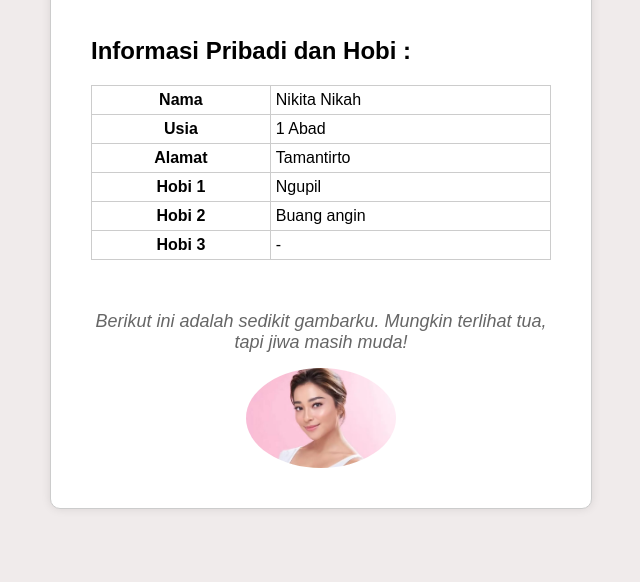
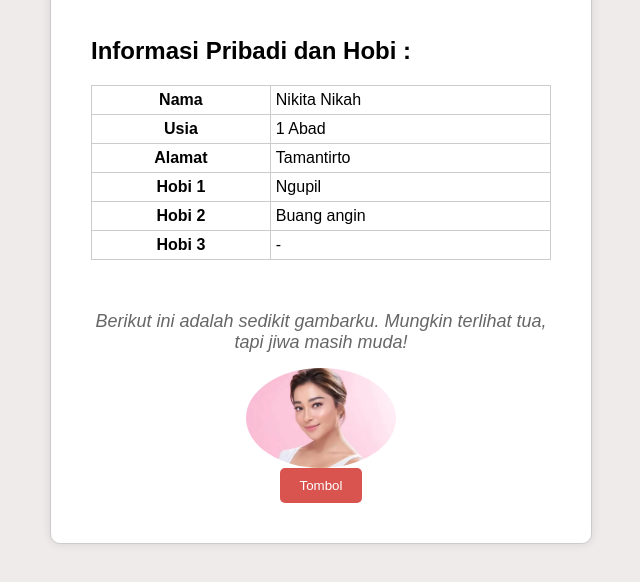
Before and after one commit to AffraAdiWirawan/Exercis1_149, a plain HTML site: page index.html in a window 1280 px wide. Shown: the part 174-756 px from the top of the page, without its empty margins (319-959 px from the left). Drawn offline with Linux system fonts and the light colour scheme.

Commit message:
membuat button

```diff
--- a/index.html
+++ b/index.html
@@ -115,7 +115,7 @@
       <br>
       <p class="paragraph">Berikut ini adalah sedikit gambarku. Mungkin terlihat tua, tapi jiwa masih muda! </p>
       <img class="image" src="images.png" alt="Contoh gambar">
-
+      <button class="button" onclick="alert('AKU SEDIH SAYANG')">Tombol</button>
     </div>
   </div>
 </body>
```
